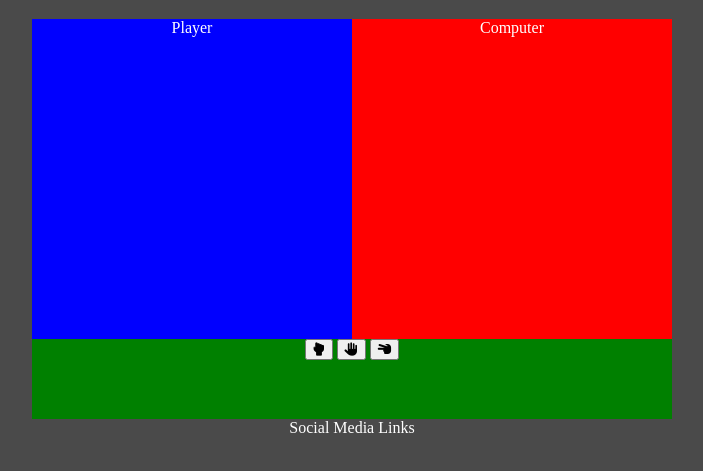
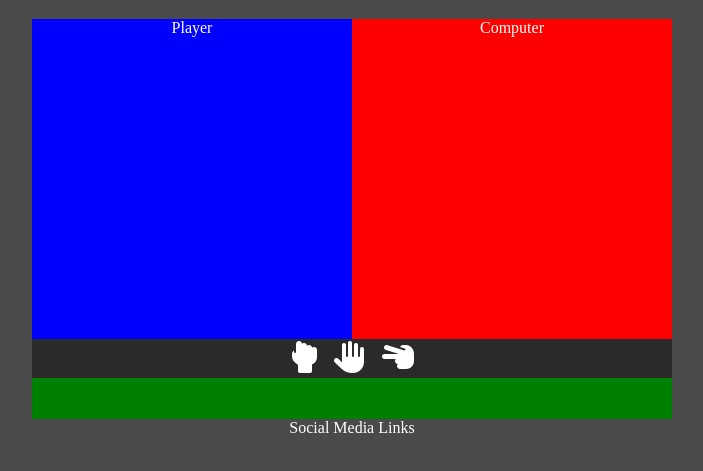
Before and after one commit to Rasmus-Dahlkvist/rock-paper-scissors, a plain HTML site: page index.html in a window 1280 px wide. Shown: the part 61-532 px from the top of the page, without its empty margins (288-991 px from the left). Drawn offline with Linux system fonts and the light colour scheme.

Commit message:
Add basic style to buttons in style.css

```diff
--- a/assets/css/style.css
+++ b/assets/css/style.css
@@ -32,4 +32,12 @@ body {
 /* Controls */
 #button-box {
     width: 50vw;
+    background: #2a2a2a;
 }
+
+button {
+    border: none;
+    font-size: 2em;
+    color: white;
+    background: none;
+}
```
